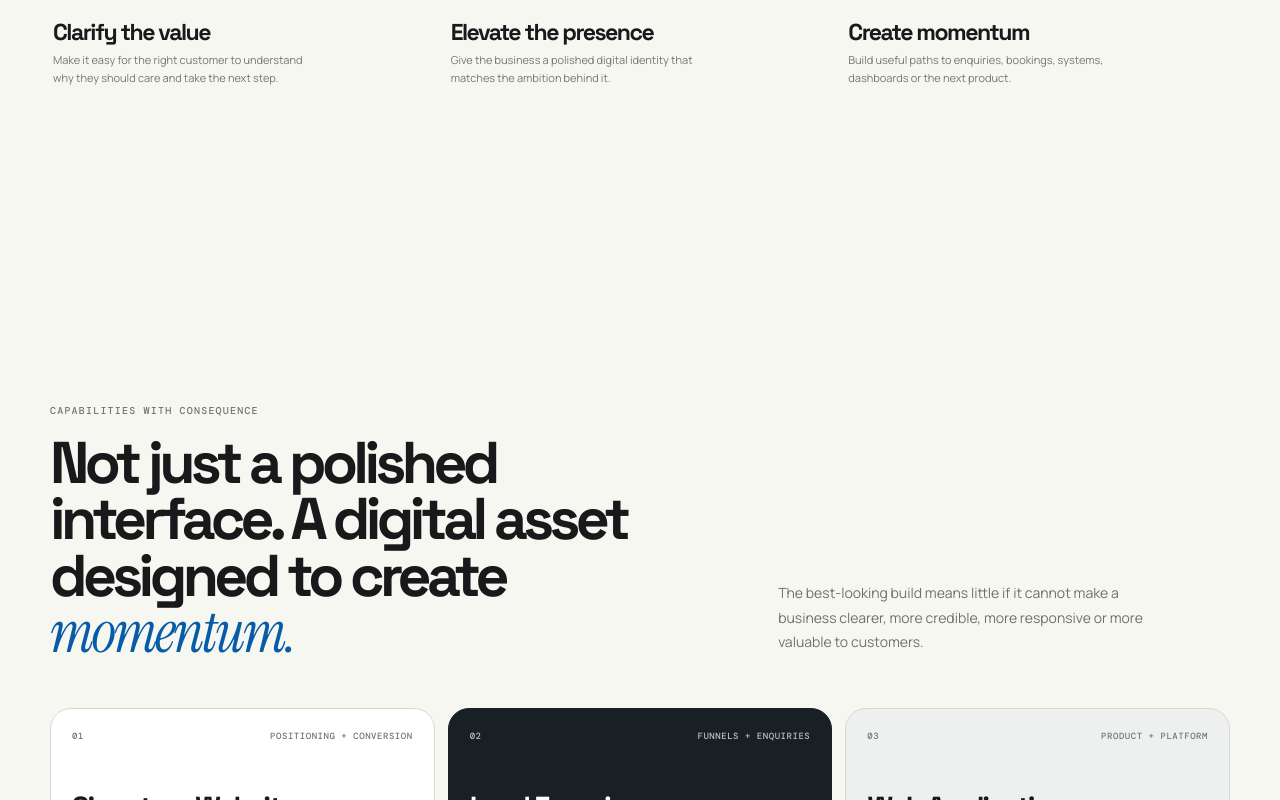
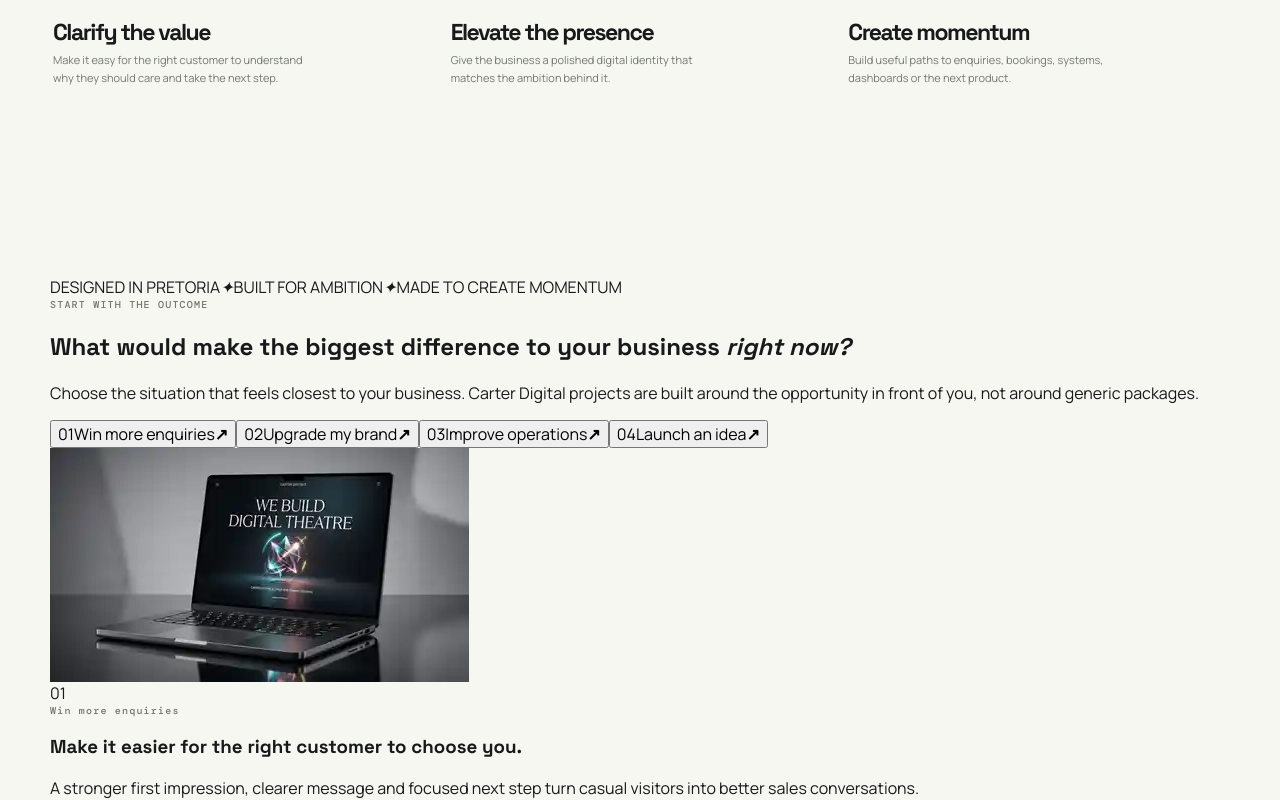
Before and after one commit to Mthaa77/carter-digitals-official, a Next.js app: page / in a window 1280 px wide. Shown: the part 2000-2800 px from the top of the page. Built offline with nearby package versions, Linux system fonts and the light colour scheme; a web font is replaced by a local one.

Commit message:
refactor: use upgraded Carter content and feature sections

```diff
--- a/app/page.tsx
+++ b/app/page.tsx
@@ -1,9 +1,9 @@
-import { HomeExperience } from "./home-experience";
+import { BusinessSections } from "./components/business-sections";
 import { Welcome } from "./welcome";
 
 export default function Home() {
   return <>
     <Welcome />
-    <HomeExperience />
+    <BusinessSections />
   </>;
 }
```
